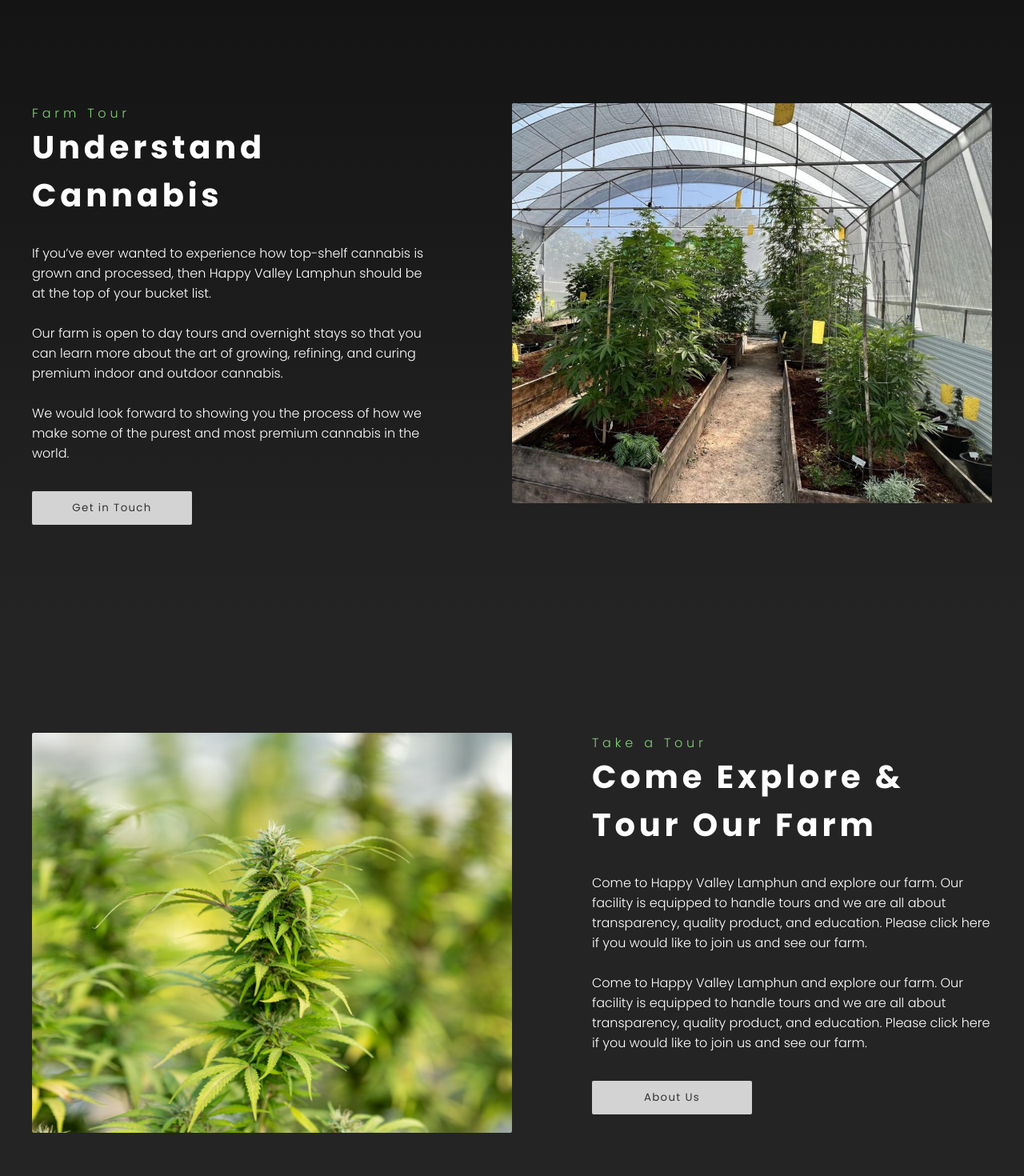
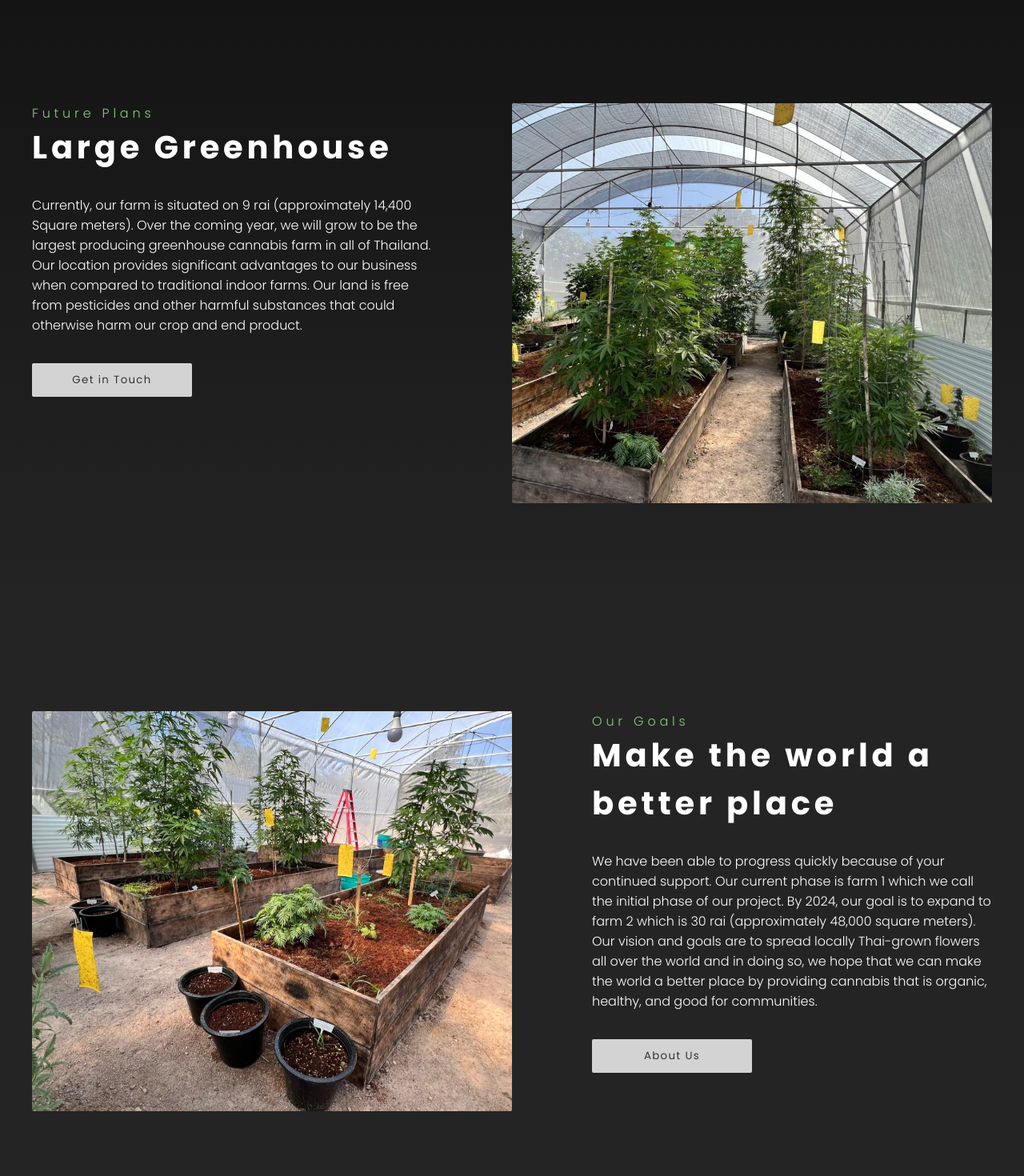
Before and after one commit to kengo1226/valleySite, a Next.js app: page /future in a window 1280 px wide. Shown: the part 880-2350 px from the top of the page at 80% size. Built offline with nearby package versions, Linux system fonts and the light colour scheme.

Commit message:
futureページなどの修正

```diff
--- a/src/pages/future.js
+++ b/src/pages/future.js
@@ -25,7 +25,7 @@
       <div className={styles.hero}>
         <div className={styles.heroText}>
           <h3>HAPPY VALLEY LAMPHUN</h3>
-          <p>Feel free to reach out to us and come join us on the farm.<br />At Happy Valley Lamphun</p>
+          <p>Make the world a better place by providing cannabis<br /> that is organic, healthy, and good for communities.</p>
           <FontAwesomeIcon icon={faChevronDown} className={styles.down} />
         </div>
       </div>
@@ -45,9 +45,9 @@
       <div className={styles.vision}>
         <div className={styles.visionWrapper}>
           <div className={styles.visionContent}>
-            <p>Farm Tour</p>
-            <h3>Understand Cannabis</h3>
-            <p>If you’ve ever wanted to experience how top-shelf cannabis is grown and processed, then Happy Valley Lamphun should be at the top of your bucket list.<br /><br /> Our farm is open to day tours and overnight stays so that you can learn more about the art of growing, refining, and curing premium indoor and outdoor cannabis.<br /><br /> We would look forward to showing you the process of how we make some of the purest and most premium cannabis in the world.</p>
+            <p>Future Plans</p>
+            <h3>Large Greenhouse</h3>
+            <p>Currently, our farm is situated on 9 rai (approximately 14,400 Square meters). Over the coming year, we will grow to be the largest producing greenhouse cannabis farm in all of Thailand. Our location provides significant advantages to our business when compared to traditional indoor farms. Our land is free from pesticides and other harmful substances that could otherwise harm our crop and end product.</p>
             <button>
               <Link href="/contact">Get in Touch</Link>
             </button>
@@ -58,12 +58,11 @@
 
       <div className={styles.tour}>
         <div className={styles.tourWrapper}>
-            <Image src="/middle_bg.jpg" width={1900} height={1080} />
+            <Image src="/future_img2.jpg" width={1900} height={1080} />
             <div className={styles.tourContent}>
-              <p>Take a Tour</p>
-              <h3>Come Explore & Tour Our Farm</h3>
-              <p>Come to Happy Valley Lamphun and explore our farm. Our facility is equipped to handle tours and we are all about transparency, quality product, and education. Please click here if you would like to join us and see our farm.<br /><br />
-              Come to Happy Valley Lamphun and explore our farm. Our facility is equipped to handle tours and we are all about transparency, quality product, and education. Please click here if you would like to join us and see our farm.</p>
+              <p>Our Goals</p>
+              <h3>Make the world a better place</h3>
+              <p>We have been able to progress quickly because of your continued support. Our current phase is farm 1 which we call the initial phase of our project. By 2024, our goal is to expand to farm 2 which is 30 rai (approximately 48,000 square meters). Our vision and goals are to spread locally Thai-grown flowers all over the world and in doing so, we hope that we can make the world a better place by providing cannabis that is organic, healthy, and good for communities.</p>
               <button>
                 <Link href="/about">About Us</Link>
               </button>
--- a/src/pages/index.js
+++ b/src/pages/index.js
@@ -47,7 +47,7 @@
         <div className={styles.visionWrapper}>
           <div className={styles.visionContent}>
             <p>Premium Cannabis</p>
-            <h3>Our Vision</h3>
+            <h3>Our Cannabis</h3>
             <p>Cannabis has several healing properties and we proudly grow, hand-trim, and cure our cannabis for you to experience. <br /><br />Our Lamphun cannabis is produced with the purest quality standards in every phase of production by experienced growers.<br /><br /> We are committed to nurturing the body and soul and inspiring the mind by providing the world’s best sun-grown flowers and the highest quality cannabis products from the natural and beautiful, Lamphun Province, Thailand.</p>
             <button>
               <Link href="/licenses">Licenses&Legality</Link>
@@ -87,11 +87,11 @@
               </div>
               <div className={styles.card}>
                 <p>Purely Amazing Flower</p>
-                <p>We are firm believers in spreading our products the right way. Working with those that share our vision for offering organic, sustainable, and local cannabis is critical. This is why we will continue to develop partnerships with those who oal is to spread the word with our flowers to make our world a better place.</p>
+                <p>Our aim is to grow with the highest level of quality, we are proud of what we grow. That’s why our expert cultivators craft our cannabis flower by hand, in state-of-the-art greenhouses, directly under the beautiful sunlight of Thailand. We believe in 100% organic cannabis and aim to promote health, happiness, and abundance to everyone through this powerful plant. Our passion is creating a pure and safe product with no pesticides or chemicals used during cultivation.</p>
               </div>
               <div className={styles.card}>
                 <p>Licenses and Legality</p>
-                <p>We are firm believers in spreading our products the right way. Working with those that share our vision for offering organic, cannabis is critical. This is why we will continue to develop partnerships with those who share our philosophy offering products that are good for people but for the world. Happy Valley Lamphun’s goal is to spread the word with our flowers to make our world a better place.</p>
+                <p>Our experience goes beyond serving individual clients. We provide high-quality flowers to government-run hospitals and clinics all through Thailand. On top of this, we are one the very first Cannabis farms to be licensed organically. Please feel free to view all of our licenses by clicking on the Licenses link or if you have any further questions, please feel free to contact us anytime.</p>
               </div>
             </div>
             <div className={styles.movie}>
```
Also changed, not shown: public/future_img2.jpg (added).
